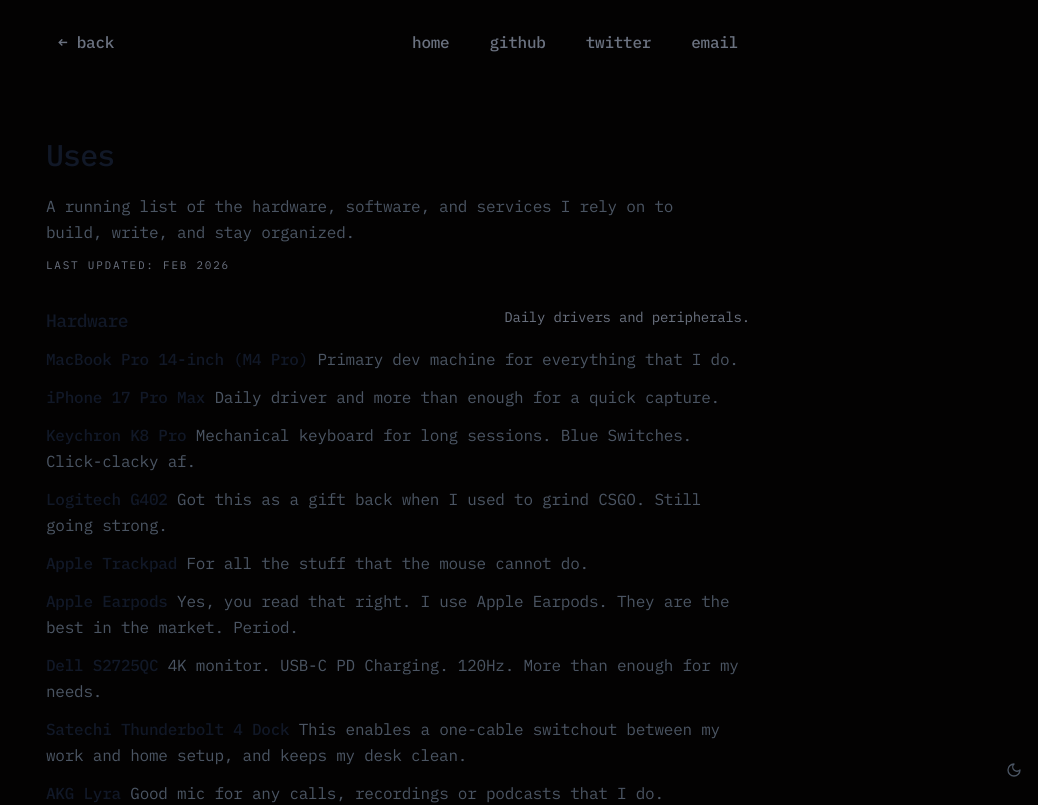
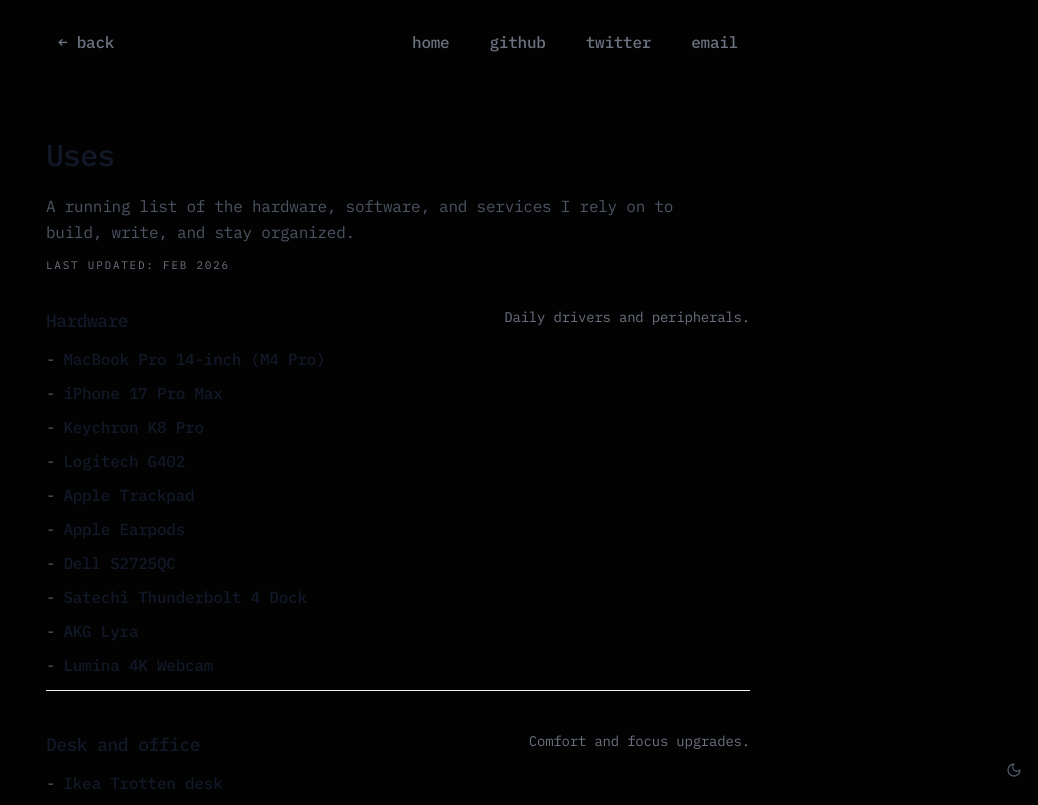
Before and after one commit to xorforce/me, a Next.js app: page /uses in a window 1280 px wide. Shown: the top 805 px of the page, without its empty margins (242-1280 px from the left). Built offline with nearby package versions, Linux system fonts and the light colour scheme.

Commit message:
Simplify /uses items to a bulleted list of titles only

```diff
--- a/app/uses/page.tsx
+++ b/app/uses/page.tsx
@@ -30,16 +30,16 @@ export default function Uses() {
                   </p>
                 ) : null}
               </div>
-              <div className="mt-3 space-y-3">
+              <ul className="mt-3 list-none space-y-2">
                 {section.items.map((item) => (
-                  <p key={item.name} className="site-body-copy">
+                  <li key={item.name} className="site-body-copy flex gap-2">
+                    <span aria-hidden="true">-</span>
                     <span className="font-medium text-gray-900 dark:text-gray-50">
                       {item.name}
-                    </span>{" "}
-                    {item.note}
-                  </p>
+                    </span>
+                  </li>
                 ))}
-              </div>
+              </ul>
               <div className="site-divider" />
             </section>
           ))}
```
